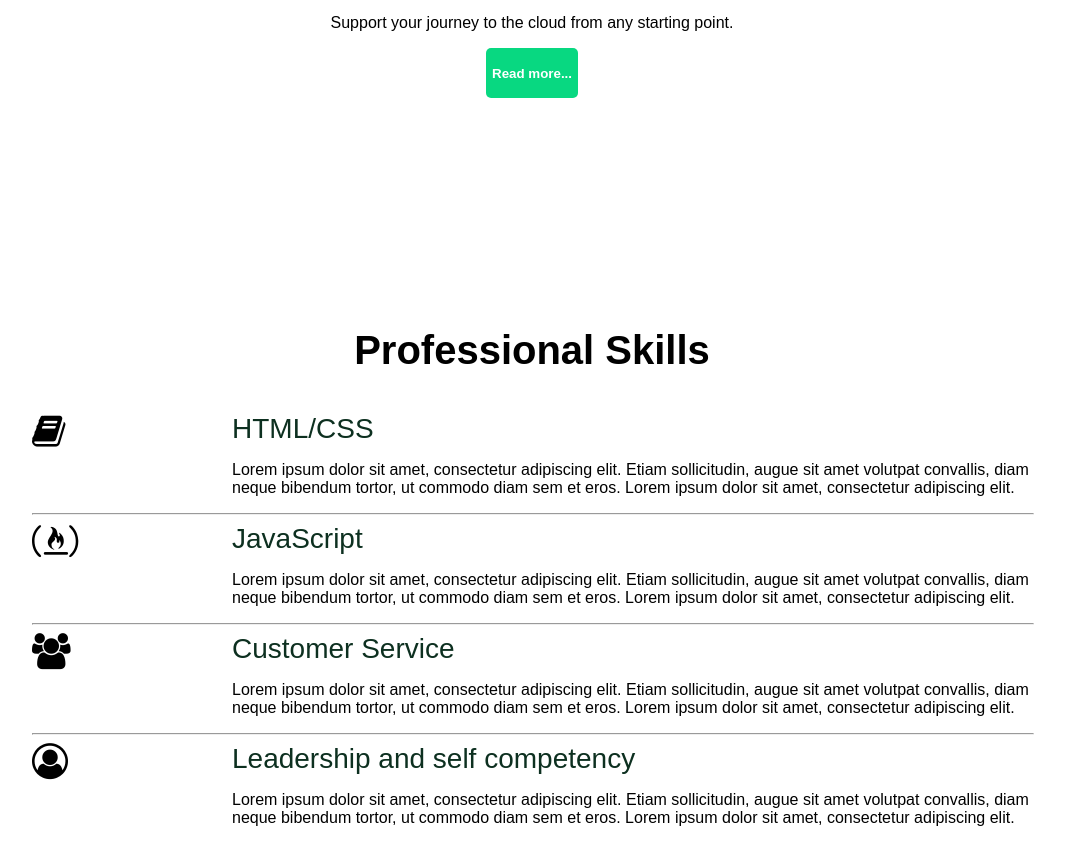
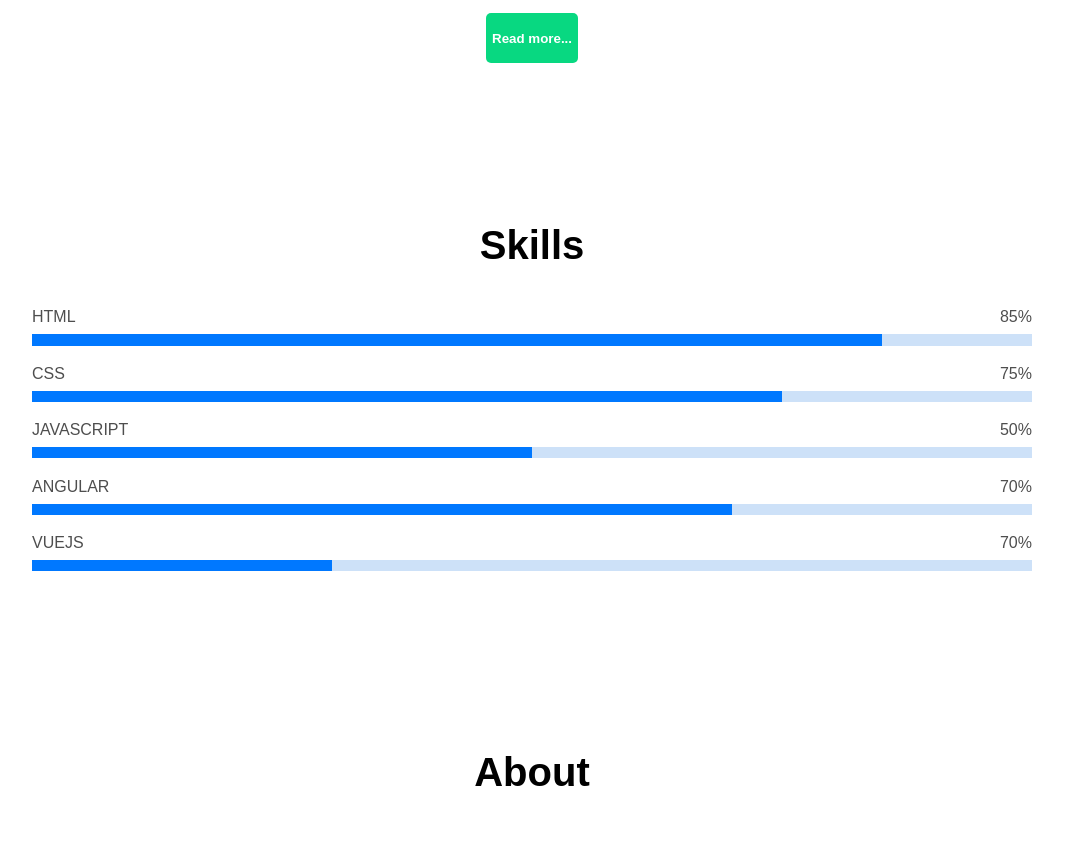
Before and after one commit to ewumesh/Portfolio, a plain HTML site: page index.html in a window 1280 px wide. Shown: the part 1416-2262 px from the top of the page, without its empty margins (108-1173 px from the left). Drawn offline with Linux system fonts and the light colour scheme.

Commit message:
update skills

```diff
--- a/index.html
+++ b/index.html
@@ -37,7 +37,8 @@
 					<button class="discover">DISCOVER</button>
 				</a>
 			</div>
-			<img style="max-width: 100% !important;" class="main-banner" src="./images/umesh-portrait.jpg" alt="My Main banner" />
+			<img style="max-width: 100% !important;" class="main-banner" src="./images/umesh-portrait.jpg"
+				alt="My Main banner" />
 		</section>
 	</header>
 	<section>
@@ -67,8 +68,8 @@
 		</section>
 
 		<section id="skill" class="my-container my-section">
-			<h3 style="padding-top: 60px;">Professional Skills</h3>
-			<div class="col">
+			<h3 style="padding-top: 60px;">Skills</h3>
+			<!-- <div class="col">
 				<div class="col-3">
 					<i style="font-size: 36px;" class="fa fa-book"></i>
 				</div>
@@ -121,13 +122,44 @@
 						convallis, diam neque bibendum tortor, ut commodo diam sem et eros. Lorem ipsum dolor sit amet,
 						consectetur adipiscing elit.</p>
 				</div>
-			</div>
+			</div> -->
+
+			<div class="col">
+			<div class="skill-mf">
+				<!-- <p class="title-s">Skill</p> -->
+				<span>HTML</span> <span class="pull-right">85%</span>
+				<div class="progress">
+				  <div class="progress-bar" role="progressbar" style="width: 85%;" aria-valuenow="85" aria-valuemin="0"
+					aria-valuemax="100"></div>
+				</div>
+				<span>CSS</span> <span class="pull-right">75%</span>
+				<div class="progress">
+				  <div class="progress-bar" role="progressbar" style="width: 75%" aria-valuenow="75" aria-valuemin="0"
+					aria-valuemax="100"></div>
+				</div>
+				<span>JAVASCRIPT</span> <span class="pull-right">50%</span>
+				<div class="progress">
+				  <div class="progress-bar" role="progressbar" style="width: 50%" aria-valuenow="50" aria-valuemin="0"
+					aria-valuemax="100"></div>
+				</div>
+				<span>ANGULAR</span> <span class="pull-right">70%</span>
+				<div class="progress">
+				  <div class="progress-bar" role="progressbar" style="width: 70%" aria-valuenow="70" aria-valuemin="0"
+					aria-valuemax="100"></div>
+				</div>
+				<span>VUEJS</span> <span class="pull-right">70%</span>
+				<div class="progress">
+				  <div class="progress-bar" role="progressbar" style="width: 30%" aria-valuenow="30" aria-valuemin="0"
+					aria-valuemax="100"></div>
+				</div>
+			  </div>
+			  </div>
 		</section>
 
 		<!-- <section id="port" class="my-section">
 			<h3>Portfolio</h3>
+		</section> -->
 
-		</section> -->
 		<section id="about" class="my-container my-section">
 
 
@@ -152,7 +184,8 @@
 				</p>
 				<p style="color: rgb(34, 34, 34);;" class="para">I enjoy a good of cup of coffee, coding, reading books.
 				</p>
-				<p style=" font-family: cursive; font-weight: bold;color: rgb(8, 216, 129)">"Change the way you think and you will enjoy every moment of life."</p>
+				<p style=" font-family: cursive; font-weight: bold;color: rgb(8, 216, 129)">"Change the way you think
+					and you will enjoy every moment of life."</p>
 			</div>
 		</section>
 
@@ -160,8 +193,8 @@
 			<h3>Contact</h3>
 
 			<form action="" method="">
-				<input type="text" name="name" placeholder="Name" autocomplete="off" />
-				<input type="text" name="surname" placeholder="Surname" autocomplete="off" />
+				<input type="text" name="firstName" placeholder="First Name" autocomplete="off" />
+				<input type="text" name="lastName" placeholder="Last Name" autocomplete="off" />
 				<input type="email" name="email" placeholder="Email" autocomplete="off" />
 				<textarea placeholder="Your Message" autocomplete="off"></textarea>
 
--- a/styles/style.css
+++ b/styles/style.css
@@ -147,7 +147,7 @@ header nav ul.navigation li a:hover:after {
 /* Sections */
 
 .my-section {
-	padding: 85px 0;
+	padding: 50px 0;
 }
 
 /* About us */
@@ -589,3 +589,21 @@ footer .social-profile li a:hover {
     color: rgb(8, 77, 77);
     transition: color 1s;
 }
+
+
+
+.skill-mf span {
+    color: #4e4e4e;
+  }
+
+  .skill-mf .progress {
+    background-color: #cde1f8;
+    margin: .5rem 0 1.2rem 0;
+    border-radius: 0;
+    height: .7rem;
+  }
+
+  .skill-mf .progress .progress-bar {
+    height: .7rem;
+    background-color: #0078ff;
+  }
```
Also changed, not shown: download.png (added), employee-management-system-hrmlabs.png (added), jobharu.jpg (added).
